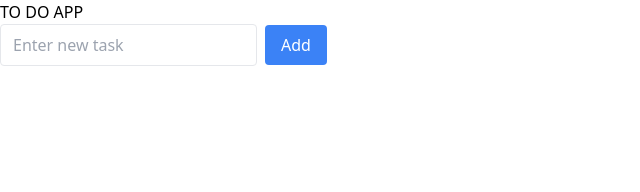
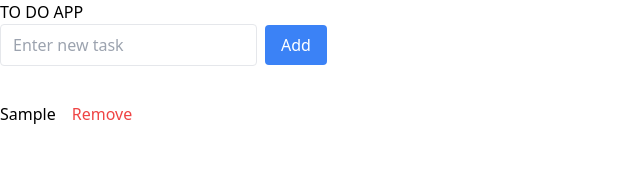
Before and after one commit to Kifayath-paybolt/POC-Next, a Next.js app in the folder To-do/appnext/: page / in a window 1280 px wide. Both pictures are taken after typing "Sample" into the empty fields and a click on the button "Add". Shown: the top 192 px of the page, without its empty margins (0-640 px from the left). Built offline with nearby package versions, Linux system fonts and the light colour scheme.

Commit message:
added remove feature

```diff
--- a/To-do/appnext/app/page.tsx
+++ b/To-do/appnext/app/page.tsx
@@ -1,8 +1,11 @@
 "use client";
 
+import { link } from "fs";
 import { useState } from "react";
+import { text } from "stream/consumers";
 
 interface Task{
+  id : number;
   text : string;
   completed : boolean;
 }
@@ -12,21 +15,26 @@ export default function Home() {
   const [newTask, setNewTask] = useState<string>('');
 
   const addTask = () =>{
-    if (newTask.trim() !== ''){
-      setTasks([...tasks, {text  : newTask, completed: false}]);
-      setNewTask('');
+    if(newTask.trim() != ""){
+      const newTaskItem = {
+        id: Date.now(),
+        text: newTask,
+        completed: false
+      };
+      setTasks([...tasks, newTaskItem]);
+      setNewTask("")
     }
   };
 
-  const updateComplete = (index: number)=>{
-    const updatedTasks = tasks.map((task, i) =>
-      i == index ? {...task, completed: !task.completed} : task
+  const updateComplete = (id: number)=>{
+    const updatedTasks = tasks.map((task) =>
+    task.id ===id?{...task, completed: !task.completed}:task
   );
   setTasks(updatedTasks);
   };
 
-  const removeTask = (index : number) =>{
-    const updatedTasks = tasks.filter((_, i)=> i != index);
+  const removeTask = (id : number) =>{
+    const updatedTasks = tasks.filter((tasks)=> tasks.id != id);
     setTasks(updatedTasks);
   }
 
@@ -45,6 +53,17 @@ export default function Home() {
             onClick={addTask}
             className="ml-2 px-4 py-2 bg-blue-500 text-white rounded hover:bg-blue-600">Add</button>
           </div>
+          <ul className="space-y-2 mt-9">
+            {tasks.map((task)=>
+            (<li key={task.id}
+            className={"flex-auto"}>
+              <span className = {"flex-1 cursor-pointer"}
+              onClick={()=>updateComplete(task.id)}>{task.text}</span>
+              <button onClick={()=>removeTask(task.id)}
+                className="ml-4 text-red-500 hover:text-red-700">Remove</button>
+            </li>
+          ))}
+          </ul>
         </div>
       </div>
 
```
